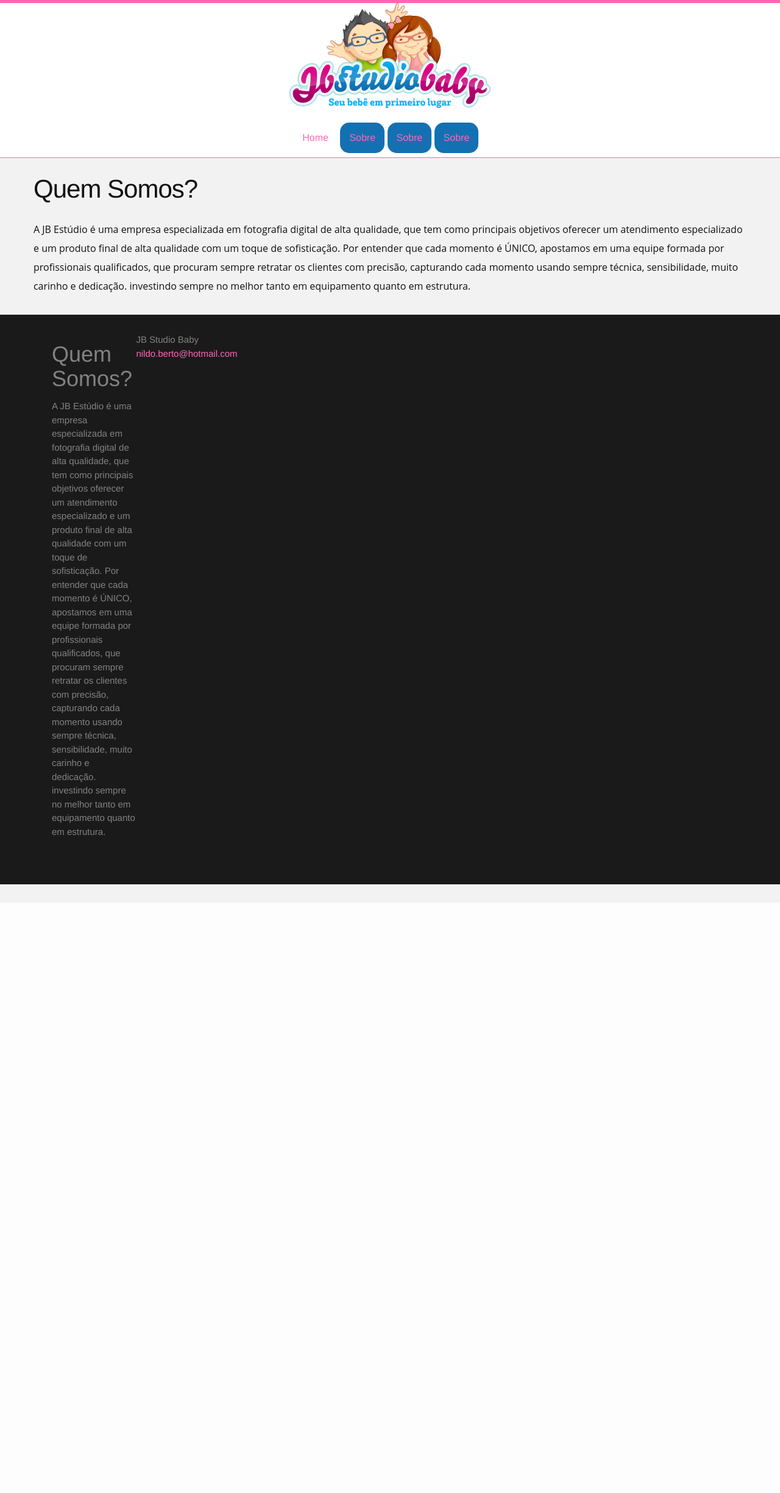
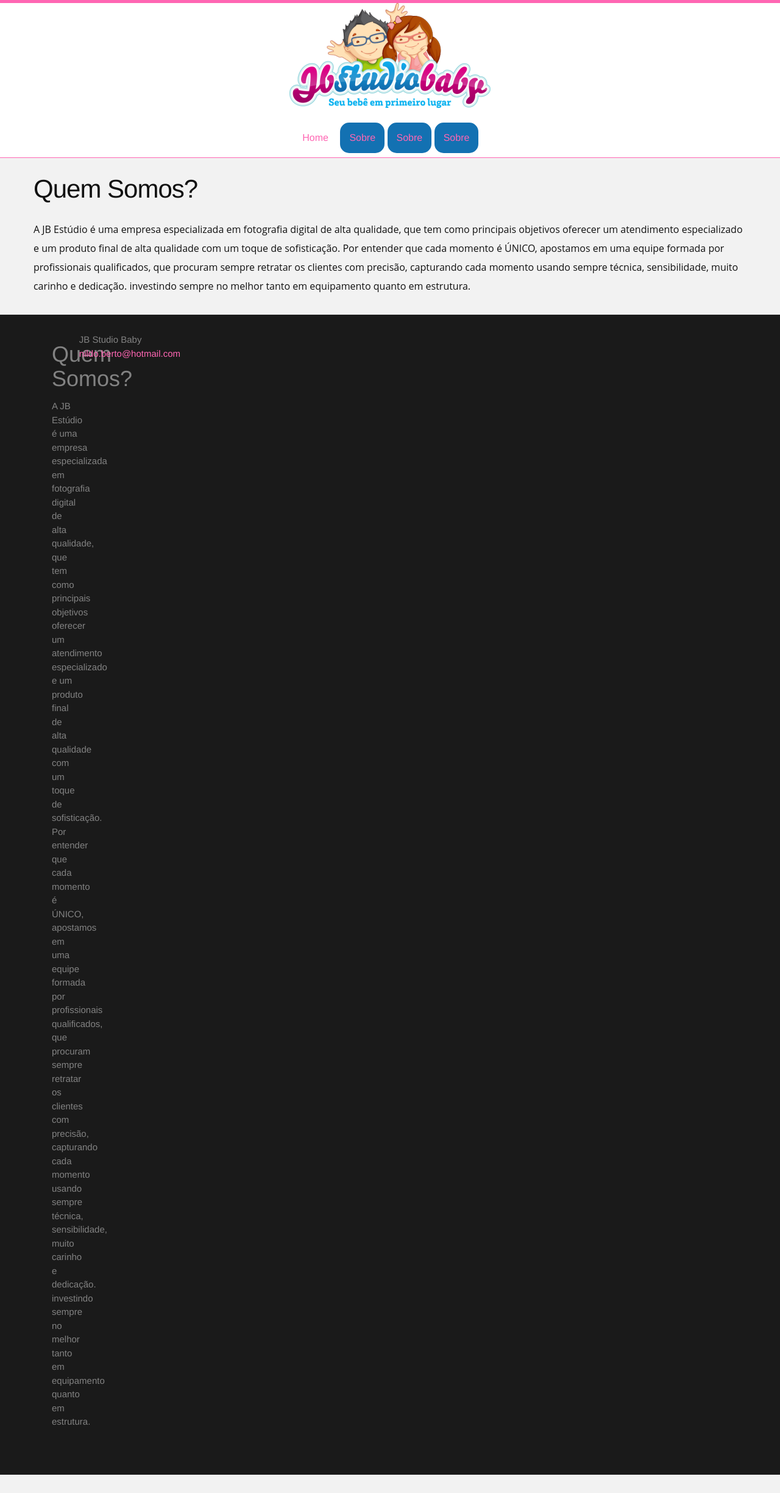
Before and after one commit to gabrielbandeiracarneiro/jbstudio, a Jekyll site: the page built from 03-contatos.md, in a window 1280 px wide. Shown: the whole page at 61% size. Built offline with Jekyll 4.4.1, drawn with Linux system fonts in a browser that asks for light colours; before the commit the page ends 1480 px from its top, so only the background shows below that.

Commit message:
alter site

```diff
--- a/_includes/footer.html
+++ b/_includes/footer.html
@@ -2,7 +2,7 @@
 	<div class="container">
 		<div class="footer-col-wrapper">
 			<div class="footer-col footer-col-1">
-				<div class="footer-col footer-col-3">
+				<div class="footer-col footer-col-2">
 					<p>{{ site.description }}</p>
 				</div>
 				<ul class="contact-list">
```
